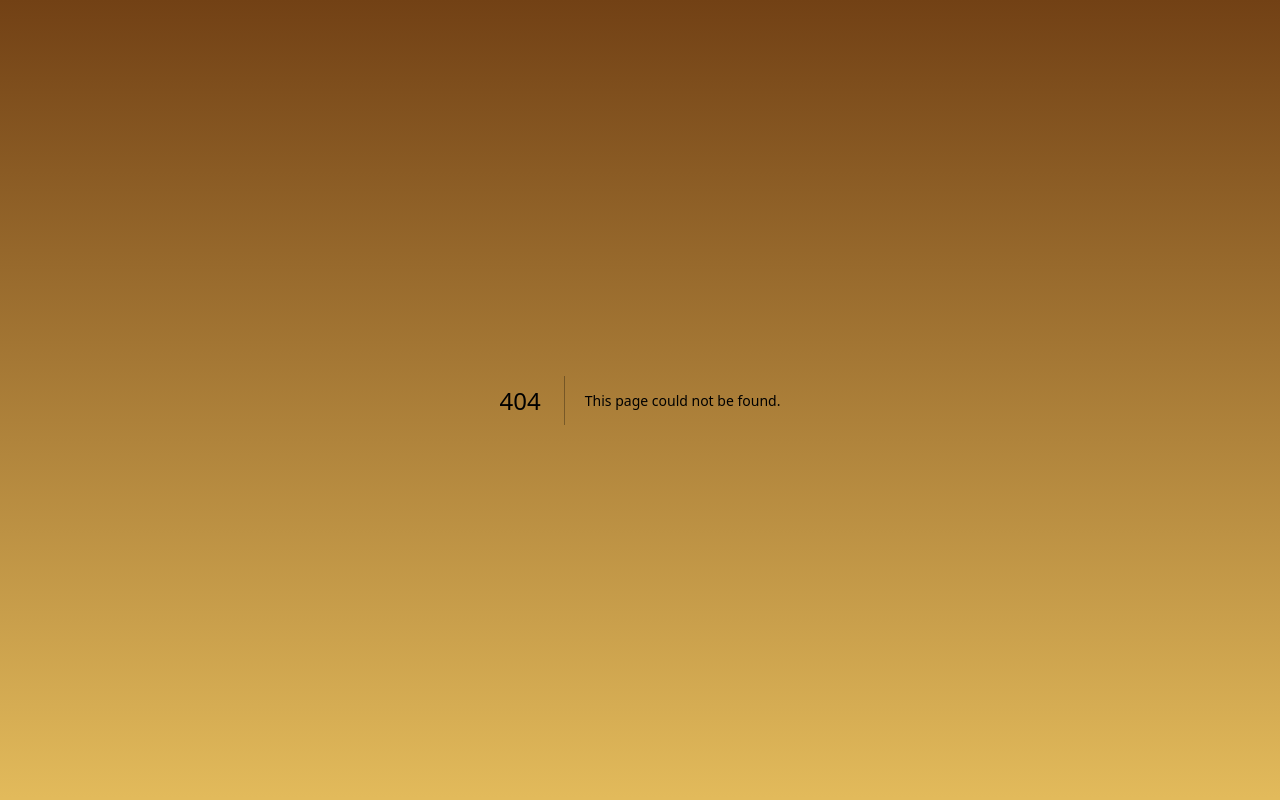
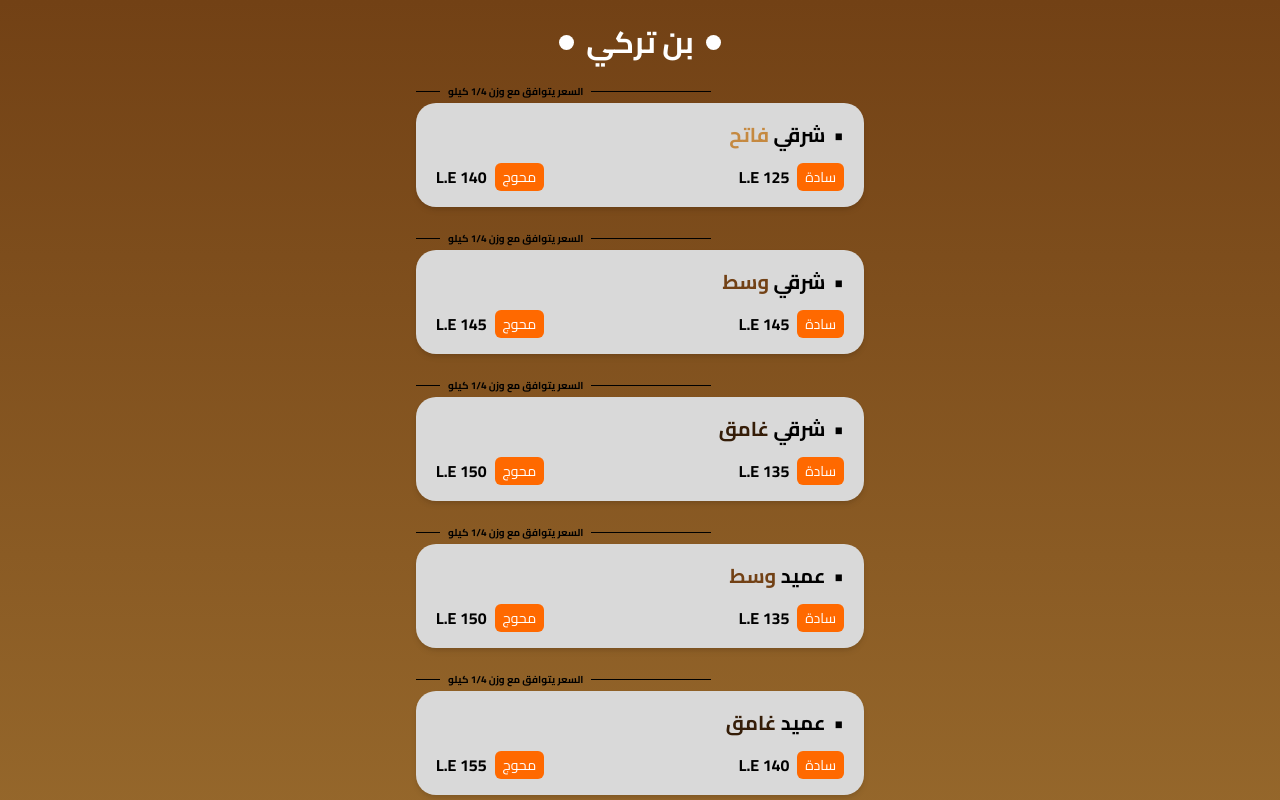
Before and after one commit to heshammmsaifff/soltan-menu, a Next.js app: page /coffee/turkish in a window 1280 px wide. Before the commit this address had no page. Shown: the top 800 px of the page. Built offline with nearby package versions, Linux system fonts and the light colour scheme.

Commit message:
add coffee and others

```diff
--- /dev/null
+++ b/app/coffee/others/page.js
@@ -0,0 +1,63 @@
+"use client";
+
+const products = [
+  { name: "فرنساوي لاتيه", spr: 115 },
+  { name: "فرنساوي بندق", spr: 115 },
+  { name: "فرنساوي كراميل", spr: 115 },
+  { name: "بندق قطع", spr: 120 },
+  { name: "نسكافية 3x1", spr: 125 },
+  { name: "نسكافيه بلاك", spr: 250 },
+  { name: "نسكافيه جولد", spr: 275 },
+  { name: "بن أخضر تخسيس", spr: 125 },
+];
+
+export default function CoffeeMenu() {
+  return (
+    <div className="min-h-screen  p-6 flex flex-col items-center">
+      <h1 className="flex items-center justify-center gap-3 text-3xl font-bold text-white mb-6">
+        <span className="w-[15px] h-[15px] bg-white rounded-full"></span>
+        منتجات أخري
+        <span className="w-[15px] h-[15px] bg-white rounded-full"></span>
+      </h1>
+
+      <div className="flex flex-col gap-6 w-full max-w-md">
+        {products.map((item, i) => (
+          <div key={i} className="flex flex-col gap-1">
+            {/* النص فوق الكارت */}
+            <div className="flex items-center gap-2">
+              <span className="h-[1px] w-6 bg-black"></span>
+              <span className="text-black font-bold text-[10px]">
+                السعر يتوافق مع وزن 1/4 كيلو
+              </span>
+              <span className="h-[1px] w-[120px] bg-black"></span>
+            </div>
+
+            {/* الكارت */}
+            <div
+              dir="trl"
+              className="bg-[#d9d9d9] rounded-[20px] shadow-md px-5 py-4 flex flex-col gap-3"
+            >
+              {/* العنوان */}
+              <div className="flex justify-end items-center gap-2 text-xl font-bold">
+                <span dir="rtl">{item.name} </span>
+                <span className="text-2xl">•</span>
+              </div>
+
+              {/* الأسعار */}
+              <div dir="rtl" className="flex justify-between items-center">
+                {item.spr && (
+                  <div className="flex items-center gap-2">
+                    <span className="bg-orange-500 w-[13px] h-[36px] text-white rounded-[10px] text-sm ml-[-5px]"></span>
+                    <span className="bg-orange-500 w-[13px] h-[36px] text-white rounded-[10px] text-sm ml-[-5px]"></span>
+                    <span className="bg-orange-500 w-[13px] h-[36px] text-white rounded-[10px] text-sm "></span>
+                    <span className="font-bold">{item.spr} L.E</span>
+                  </div>
+                )}
+              </div>
+            </div>
+          </div>
+        ))}
+      </div>
+    </div>
+  );
+}
--- a/app/coffee/page.js
+++ b/app/coffee/page.js
@@ -1,10 +1,41 @@
-export default function Coffe() {
+"use client";
+
+import Image from "next/image";
+import Link from "next/link";
+
+export default function Coffee() {
+  const categories = [
+    { name: "البن التركي", slug: "turkish", image: null },
+    { name: "منتجات أخري", slug: "others", image: null },
+  ];
+
   return (
-    <main className="grid justify-center text-center">
-      <div className="h-screen mt-[400px]">
-        <div className="text-2xl ">مازلنا في وضع التطوير</div>
-        <div className="text-2xl">سيتم إضافة تفاصيل أسعار البن هنا</div>
-      </div>
+    <main className="min-h-screen bg-gradient-to-b from-[#5C3A1A] to-[#CBA34A] p-6 flex flex-col gap-6">
+      {categories.map((cat, i) => (
+        <Link href={`/coffee/${cat.slug}`} key={i}>
+          <main className=" flex items-center justify-center">
+            <div className="relative w-[387px] h-[136px] rounded-3xl overflow-hidden shadow-lg cursor-pointer">
+              <Image
+                src={cat.image || "/placeholder.png"}
+                alt={cat.name}
+                fill
+                className="object-cover"
+                priority
+                sizes="(max-width: 768px) 100vw, (max-width: 1200px) 50vw, 387px"
+              />
+              <div className="absolute bottom-0 right-0 bg-[#4B2C15] text-white px-4 py-2 rounded-tl-xl rounded-tr-xl rounded-bl-xl text-sm font-bold">
+                {cat.name}
+              </div>
+            </div>
+          </main>
+        </Link>
+      ))}
+      <Link
+        href="/"
+        className="mt-6 mx-auto px-6 py-3 bg-[#4B2C15] text-white font-bold rounded-xl shadow-md hover:bg-[#3a2410] transition"
+      >
+        العودة للخلف
+      </Link>
     </main>
   );
 }
--- /dev/null
+++ b/app/coffee/turkish/page.js
@@ -0,0 +1,103 @@
+"use client";
+
+const products = [
+  { name: "شرقي", type: "فاتح", ground: 140, beans: 125 },
+  { name: "شرقي", type: "وسط", ground: 145, beans: 145 },
+  { name: "شرقي", type: "غامق", ground: 150, beans: 135 },
+  { name: "عميد", type: "وسط", ground: 150, beans: 135 },
+  { name: "عميد", type: "غامق", ground: 155, beans: 140 },
+  { name: "السلطان", type: "فاتح", ground: 150, beans: 135 },
+  { name: "السلطان", type: "وسط", ground: 155, beans: 140 },
+  { name: "السلطان", type: "غامق", ground: 160, beans: 145 },
+  { name: "السلطان اكستر", type: "فاتح", ground: 155, beans: 140 },
+  { name: "السلطان اكستر", type: "وسط", ground: 160, beans: 145 },
+  { name: "السلطان اكستر", type: "غامق", ground: 165, beans: 150 },
+  { name: "اسبريسو", spr: 145 },
+  { name: "كولومبي", type: "وسط", ground: 215, beans: 200 },
+  { name: "كولومبي", type: "غامق", ground: 220, beans: 205 },
+  { name: "برازيلي", type: "وسط", ground: 210, beans: 180 },
+  { name: "حبشي", type: "وسط", ground: 150, beans: 135 },
+  { name: "يمني", type: "وسط", ground: 278.5, beans: 275 },
+];
+
+export default function CoffeeMenu() {
+  return (
+    <div className="min-h-screen  p-6 flex flex-col items-center">
+      <h1 className="flex items-center justify-center gap-3 text-3xl font-bold text-white mb-6">
+        <span className="w-[15px] h-[15px] bg-white rounded-full"></span>
+        بن تركي
+        <span className="w-[15px] h-[15px] bg-white rounded-full"></span>
+      </h1>
+
+      <div className="flex flex-col gap-6 w-full max-w-md">
+        {products.map((item, i) => (
+          <div key={i} className="flex flex-col gap-1">
+            {/* النص فوق الكارت */}
+            <div className="flex items-center gap-2">
+              <span className="h-[1px] w-6 bg-black"></span>
+              <span className="text-black font-bold text-[10px]">
+                السعر يتوافق مع وزن 1/4 كيلو
+              </span>
+              <span className="h-[1px] w-[120px] bg-black"></span>
+            </div>
+
+            {/* الكارت */}
+            <div
+              dir="trl"
+              className="bg-[#d9d9d9] rounded-[20px] shadow-md px-5 py-4 flex flex-col gap-3"
+            >
+              {/* العنوان */}
+              <div className="flex justify-end items-center gap-2 text-xl font-bold">
+                <span>
+                  {item.name}{" "}
+                  <span
+                    className={
+                      item.type === "فاتح"
+                        ? "text-[#C58940]"
+                        : item.type === "وسط"
+                        ? "text-[#724115]"
+                        : item.type === "غامق"
+                        ? "text-[#351D08]"
+                        : ""
+                    }
+                  >
+                    {item.type}
+                  </span>
+                </span>
+                <span className="text-2xl">•</span>
+              </div>
+
+              {/* الأسعار */}
+              <div dir="rtl" className="flex justify-between items-center">
+                {item.beans && (
+                  <div className="flex items-center gap-2">
+                    <span className="bg-orange-500 text-white rounded-md px-2 py-1 text-sm">
+                      سادة
+                    </span>
+                    <span className="font-bold">{item.beans} L.E</span>
+                  </div>
+                )}
+                {item.ground && (
+                  <div className="flex items-center gap-2">
+                    <span className="bg-orange-500 text-white rounded-md px-2 py-1 text-sm">
+                      محوج
+                    </span>
+                    <span className="font-bold">{item.ground} L.E</span>
+                  </div>
+                )}
+                {item.spr && (
+                  <div className="flex items-center gap-2">
+                    <span className="bg-orange-500 w-[13px] h-[36px] text-white rounded-[10px] text-sm ml-[-5px]"></span>
+                    <span className="bg-orange-500 w-[13px] h-[36px] text-white rounded-[10px] text-sm ml-[-5px]"></span>
+                    <span className="bg-orange-500 w-[13px] h-[36px] text-white rounded-[10px] text-sm "></span>
+                    <span className="font-bold">{item.spr} L.E</span>
+                  </div>
+                )}
+              </div>
+            </div>
+          </div>
+        ))}
+      </div>
+    </div>
+  );
+}
```
